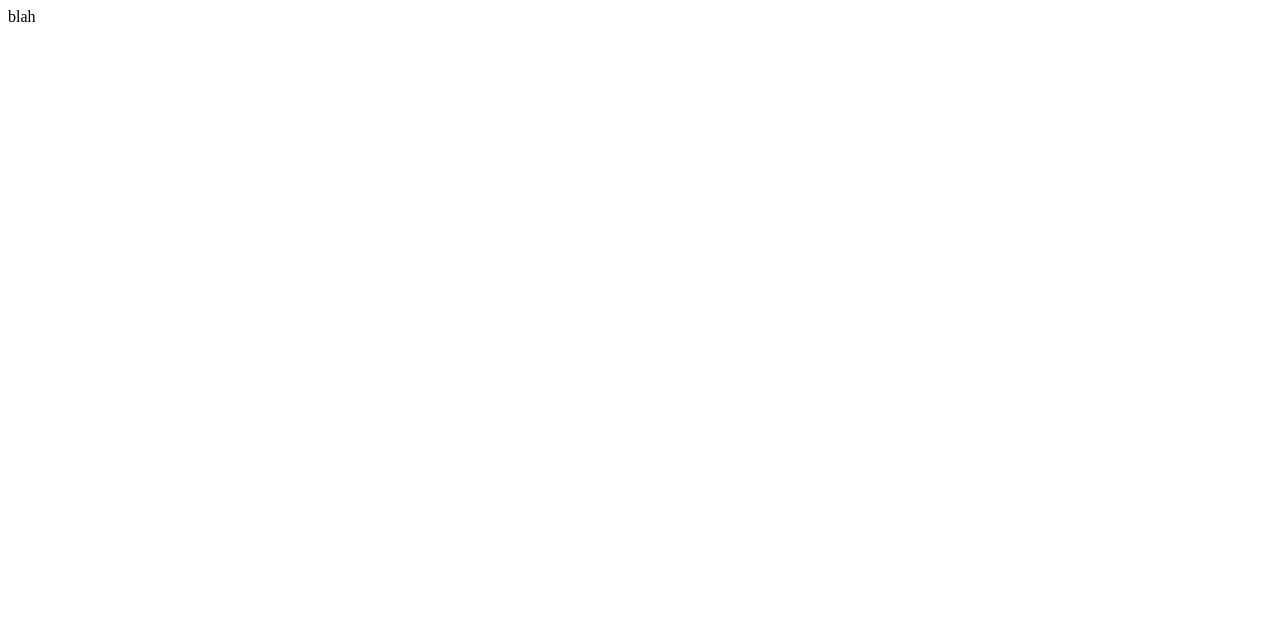
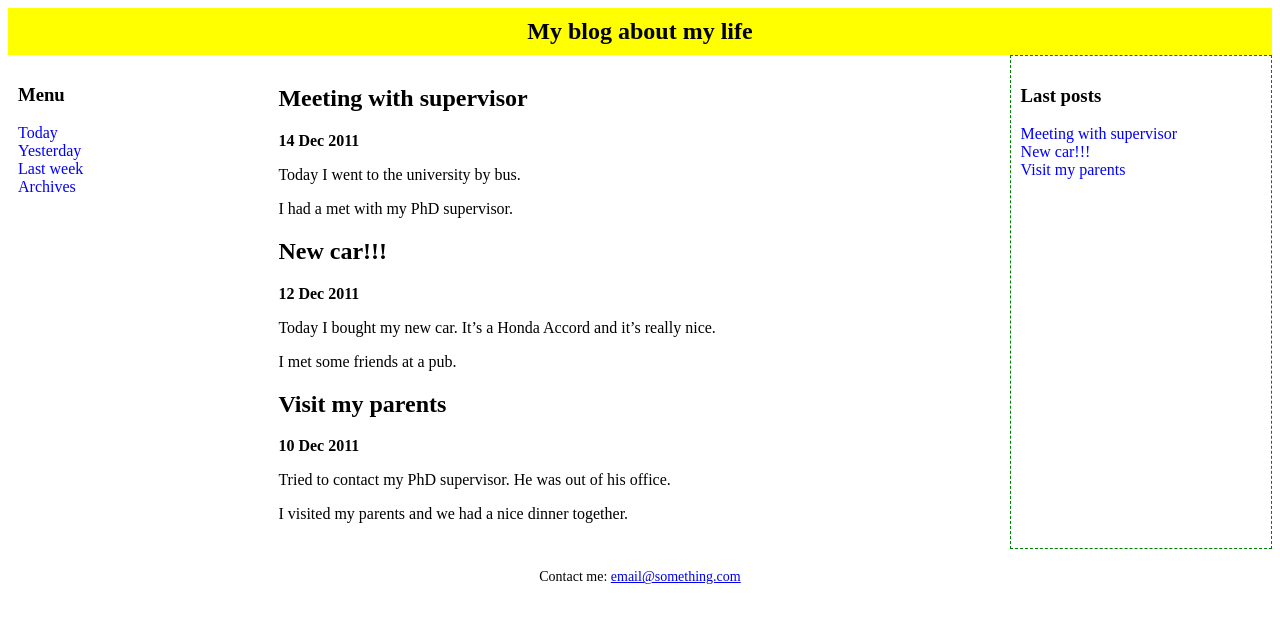
Before and after one commit to A-m-i-t-M/WEB_LAB, a plain HTML site: page ex1/p1.html in a window 1280 px wide. Drawn offline with Linux system fonts and the light colour scheme.

Commit message:
Update p1.html

```diff
--- a/ex1/p1.html
+++ b/ex1/p1.html
@@ -1 +1,72 @@
-blah
+<!DOCTYPE html>
+<html lang="en">
+<head>
+    <meta charset="UTF-8">
+    <meta name="viewport" content="width=device-width, initial-scale=1.0">
+    <title>1st one</title>
+    <style>
+        header {
+            background-color: yellow; text-align: center; padding: 10px; font-size: 24px; font-weight: bold;
+        }
+        .container {
+            display: flex;
+        }
+        .menu {
+            width: 20%; padding: 10px;
+        }
+        .content {
+            width: 60%; padding: 10px;
+        }
+        .sidebar {
+            width: 20%; padding: 10px; border: 1px dashed green;
+        }
+        footer {
+            text-align: center; margin-top: 20px; font-size: 14px;
+        }
+        .menu a, .sidebar a {
+            display: block; text-decoration: none; color: blue;
+        }
+    </style>
+</head>
+<body>
+    <header>My blog about my life</header>
+    <div class="container">
+        <nav class="menu">
+            <h3>Menu</h3>
+            <a href="#">Today</a>
+            <a href="#">Yesterday</a>
+            <a href="#">Last week</a>
+            <a href="#">Archives</a>
+        </nav>
+        <main class="content">
+            <article>
+                <h2>Meeting with supervisor</h2>
+                <p><strong>14 Dec 2011</strong></p>
+                <p>Today I went to the university by bus.</p>
+                <p>I had a met with my PhD supervisor.</p>
+            </article>
+            <article>
+                <h2>New car!!!</h2>
+                <p><strong>12 Dec 2011</strong></p>
+                <p>Today I bought my new car. It’s a Honda Accord and it’s really nice.</p>
+                <p>I met some friends at a pub.</p>
+            </article>
+            <article>
+                <h2>Visit my parents</h2>
+                <p><strong>10 Dec 2011</strong></p>
+                <p>Tried to contact my PhD supervisor. He was out of his office.</p>
+                <p>I visited my parents and we had a nice dinner together.</p>
+            </article>
+        </main>
+        <aside class="sidebar">
+            <h3>Last posts</h3>
+            <a href="#">Meeting with supervisor</a>
+            <a href="#">New car!!!</a>
+            <a href="#">Visit my parents</a>
+        </aside>
+    </div>
+    <footer>
+        Contact me: <a href="mailto:email@something.com">email@something.com</a>
+    </footer>
+</body>
+</html>
```
